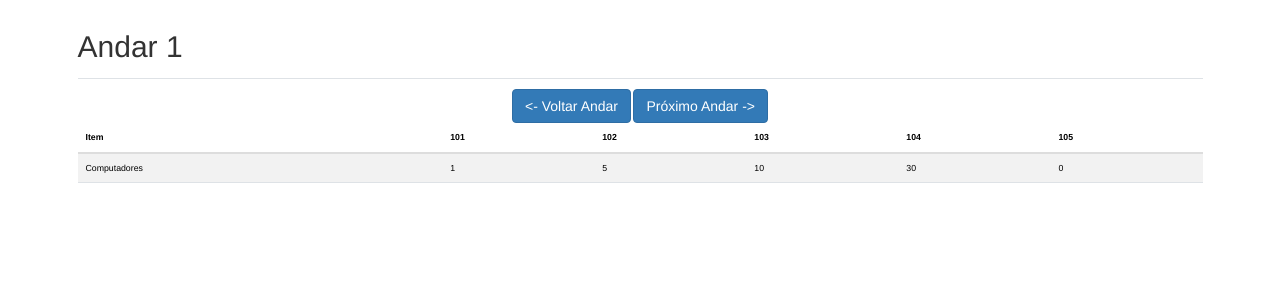
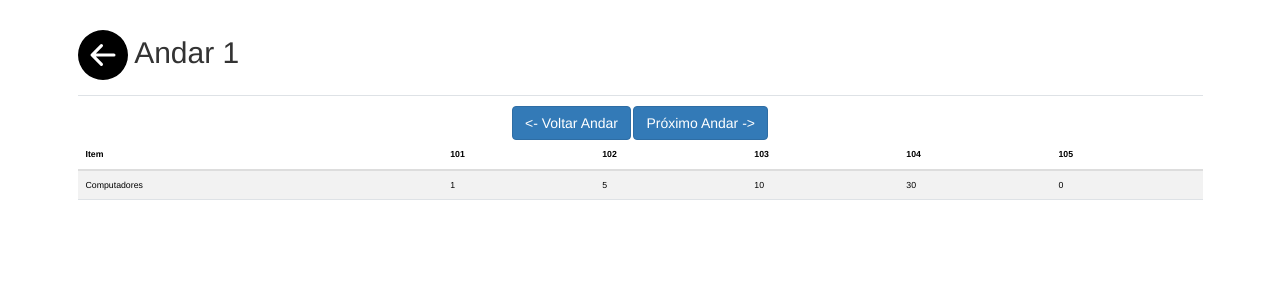
Before and after one commit to mariano07/Reservas_SENAC_1.0, a PHP site: page /reservar_sala.php in a window 1280 px wide. Shown: the top 300 px of the page. Run offline with PHP 8.4, Linux system fonts and the light colour scheme.

Commit message:
adição icone e botão de voltar

```diff
--- a/reservar_sala.php
+++ b/reservar_sala.php
@@ -20,7 +20,7 @@
 			<div class="row">
 				<main>
 					<div class="d-flex justify-content-between flex-wrap flex-md-nowrap align-items-center pt-3 pb-2 mb-3 border-bottom">
-						<h1 class="h2" id="andar">Andar 1</h1>
+						<h1 class="h2" id="andar"><a href="#"><img src="images/arrow-left-circle-fill.svg" width="50" height="50"></a> Andar 1</h1>
 					</div>
 					<center>
 						<button type="button" class="btn btn-primary" onclick="voltaAndar()"><- Voltar Andar</button>
```
Also changed, not shown: images/arrow-left-circle-fill.svg (added).
